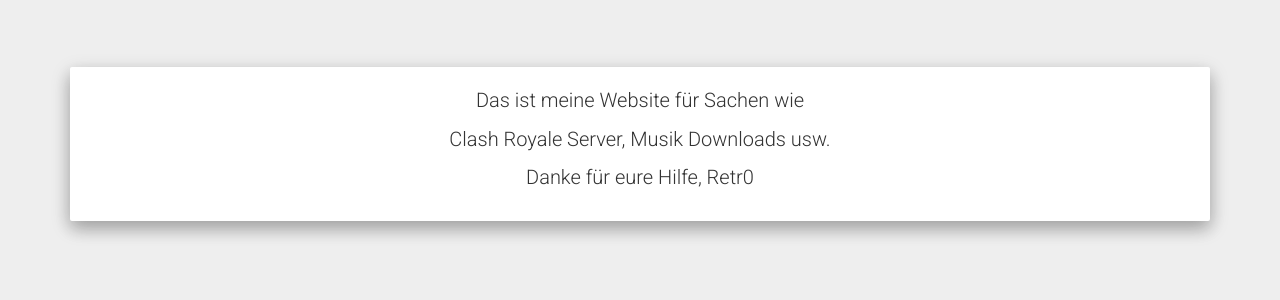
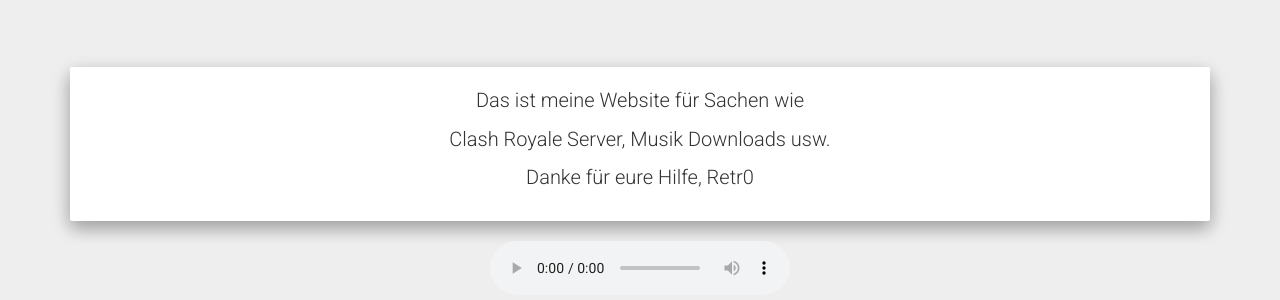
Before and after one commit to DatRetr0/datretr0.github.io, a plain HTML site: page index.html in a window 1280 px wide. Shown: the part 1158-1458 px from the top of the page. Before the commit the page ends 1399 px from the top, so only its background shows below. Drawn offline with Linux system fonts and the light colour scheme.

Commit message:
Update index.html

```diff
--- a/index.html
+++ b/index.html
@@ -77,7 +77,7 @@
     </body>
 <footer>
 	<center>
-		<audio hidden controls loop autoplay id="backgroundMusic">
+		<audio controls loop autoplay id="backgroundMusic">
 			<source src="audio/miraiop1.mp3" type="audio/mpeg">
 			Your browser doesn't support the audio features of this website. Upgrade your internet browser for a better experience!
 		</audio>
```
